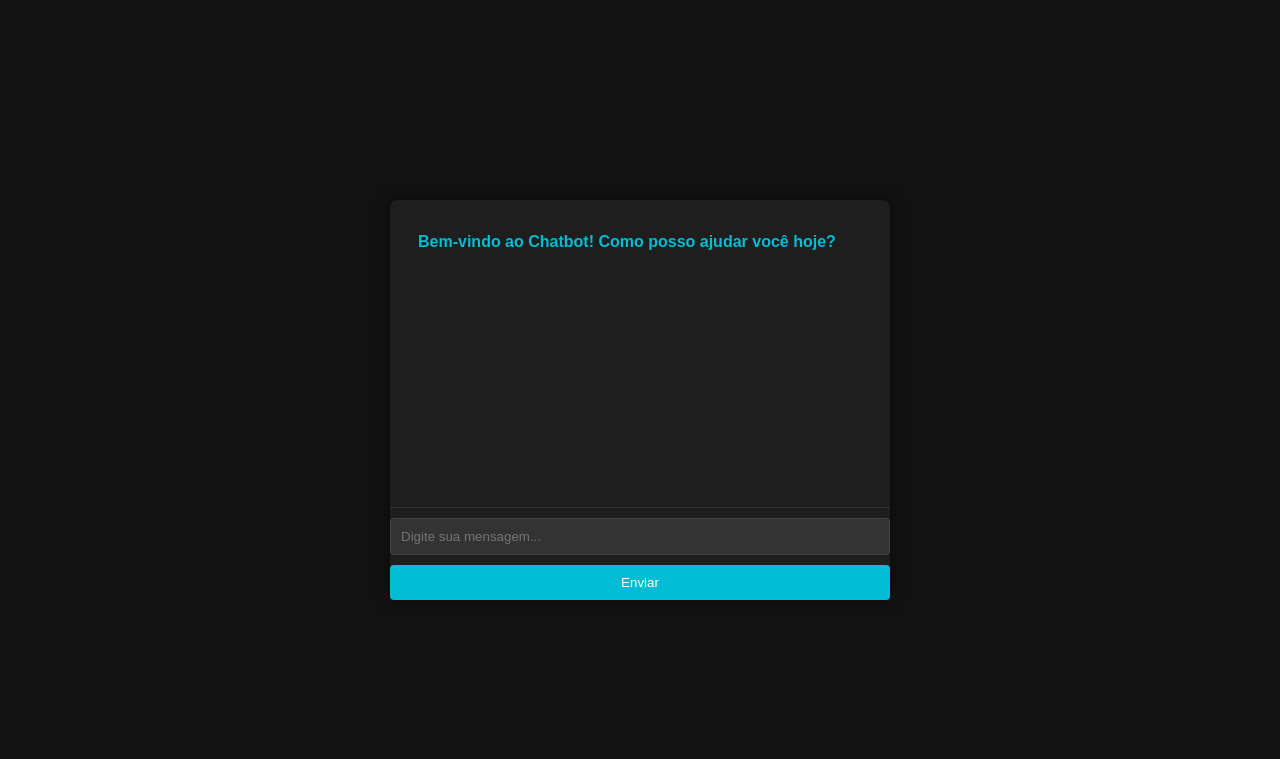
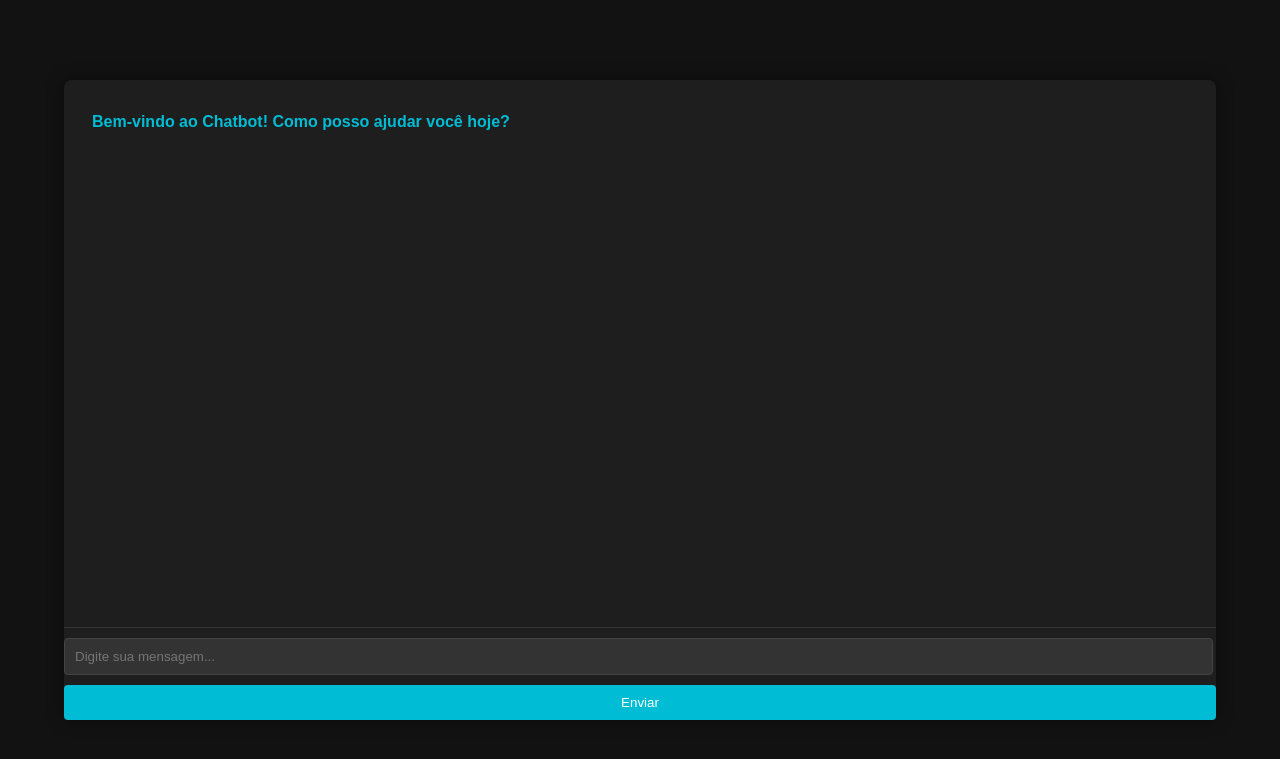
Before and after one commit to Eduardogomes794/python-IA, a Flask app: page / in a window 1280 px wide. Shown: the top 759 px of the page. Run offline with Flask 3, Linux system fonts and the light colour scheme.

Commit message:
Add files via upload

```diff
--- a/static/css/index.css
+++ b/static/css/index.css
@@ -17,11 +17,11 @@
     background-color: #1e1e1e; /* Caixa do chat mais clara que o fundo */
     border-radius: 8px;
     box-shadow: 0 0 15px rgba(0, 0, 0, 0.5);
-    width: 500px; /* Aumentando a largura */
+    width: 90%; /* Aumentando a largura */
     max-width: 100%;
     display: flex;
     flex-direction: column;
-    height: 400px; /* Aumentando a altura */
+    height: 80%; /* Aumentando a altura */
 }
 
 .messages {
@@ -49,7 +49,7 @@
 }
 
 input[type="text"] {
-    width: calc(95.5%);
+    width: calc(97.8%);
     padding: 10px;
     border: 1px solid #444;
     border-radius: 4px;
@@ -71,3 +71,9 @@
 button:hover {
     background-color: #0097a7; /* Cor do botão ao passar o mouse */
 }
+
+.format-message{
+    white-space: pre-wrap;
+    word-wrap: break-word;
+    overflow-wrap: break-word;
+}
--- a/static/js/index.js
+++ b/static/js/index.js
@@ -33,7 +33,7 @@
         chatWindow.removeChild(loadingMessage);
         const botMessage = document.createElement('div');
         botMessage.className = 'message bot';
-        botMessage.innerHTML = `<span>${botResponse}</span>`;
+        botMessage.innerHTML = `<span class= 'format-message'>${botResponse}</span>`;
         chatWindow.appendChild(botMessage);
 
         chatWindow.scrollTop = chatWindow.scrollHeight;
```
